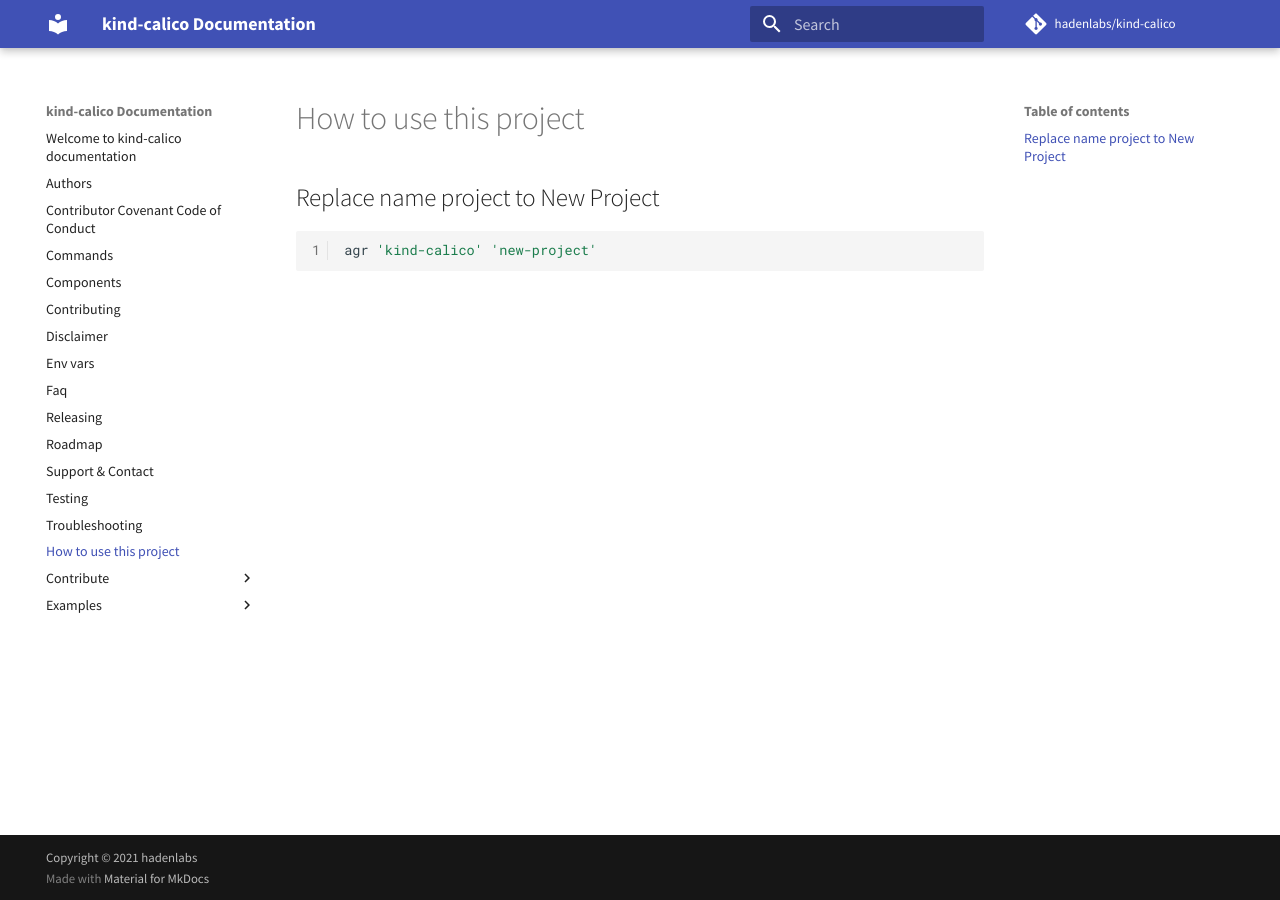
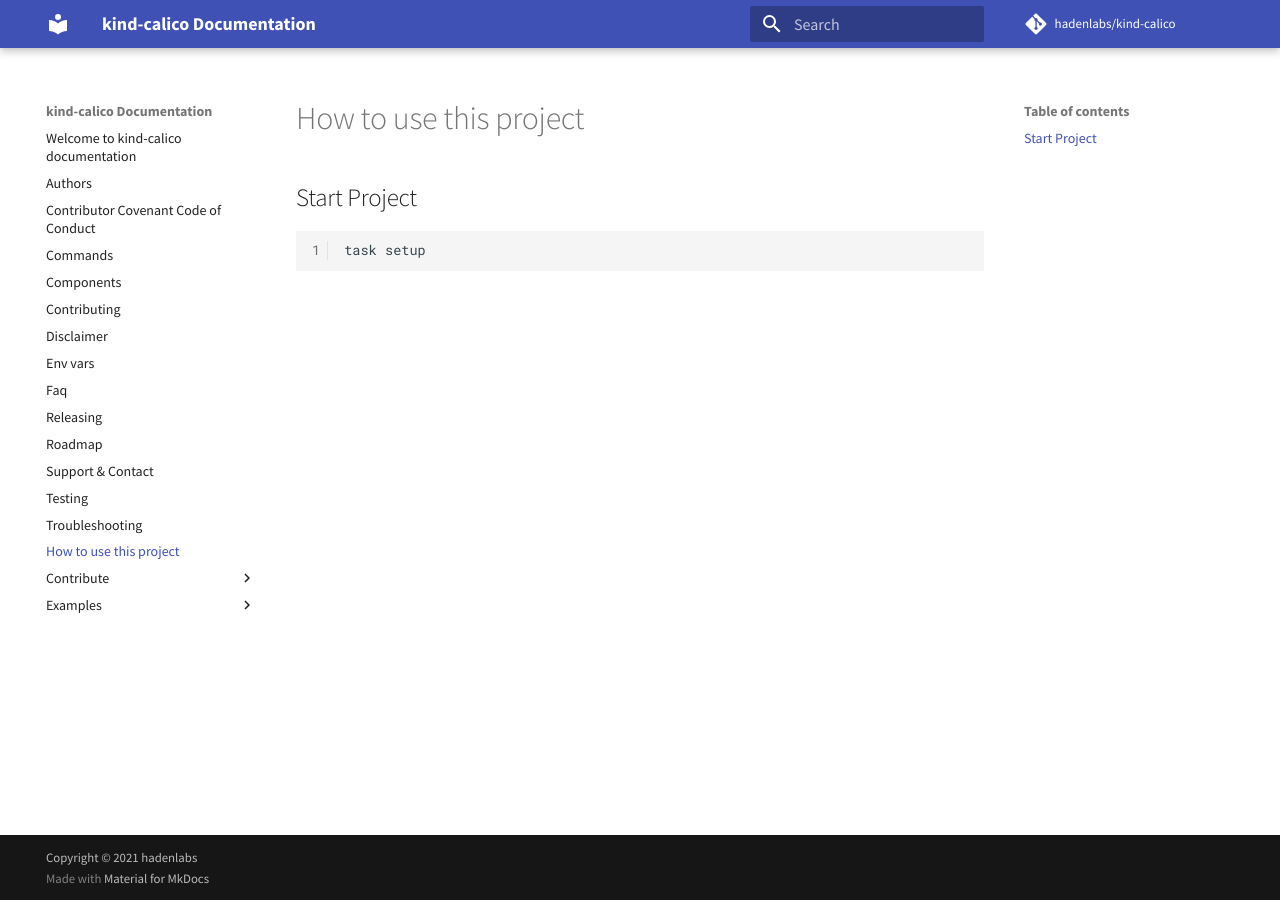
Before and after one commit to hadenlabs/kind-calico, an MkDocs documentation site: the page built from docs/usage.md, in a window 1280 px wide. Built offline with MkDocs 1.6.1 and Material for MkDocs 9.7.7, drawn with Linux system fonts in a browser that asks for light colours; comment, search, counter and statistics services are not loaded.

Commit message:
chore 🧹 (core): implement once for task readme (#2)
Signed-off-by: Luis Mayta <luis@hadenlabs.com>

````diff
--- a/Taskfile.yml
+++ b/Taskfile.yml
@@ -133,6 +133,7 @@ tasks:
       - docs:check
 
   readme:
+    run: once
     desc: Generate Readme
     silent: true
     cmds:
@@ -144,6 +145,7 @@ tasks:
       - task: prettier
 
   prettier:
+    run: once
     desc: Execute prettier files
     cmds:
       - task: prettier:all
--- a/docs/usage.md
+++ b/docs/usage.md
@@ -1,7 +1,7 @@
 # How to use this project
 
-## Replace name project to New Project
+## Start Project
 
 ```bash
-agr 'kind-calico' 'new-project'
+task setup
 ```
````
Also changed, not shown: 1 other file.
